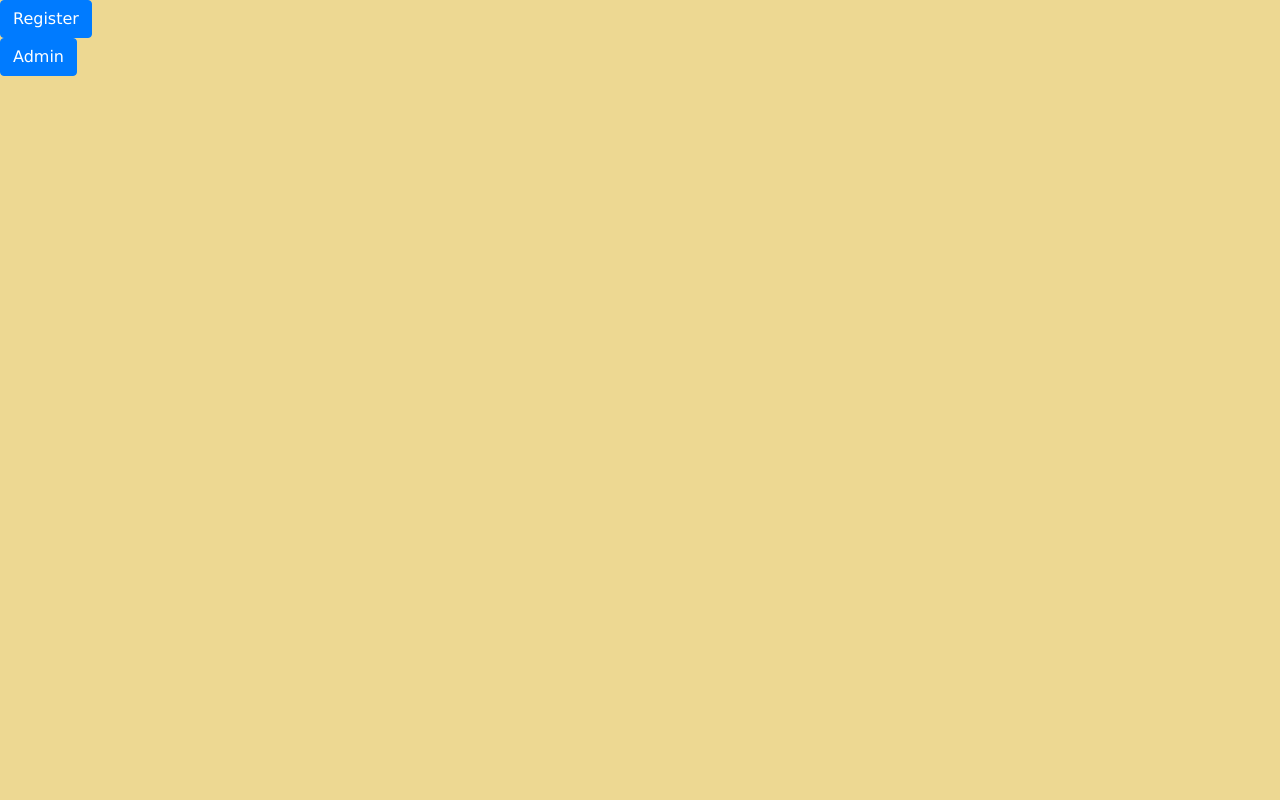
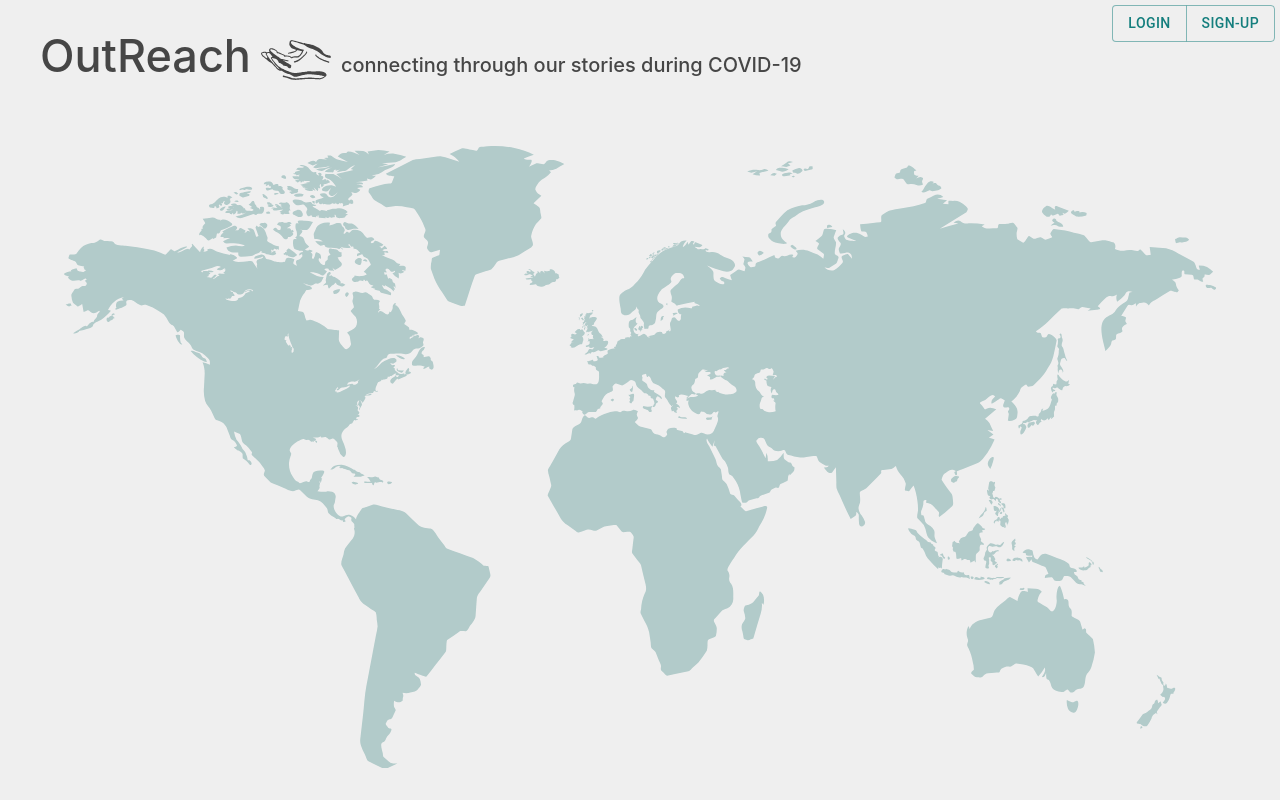
Before and after one commit to mesropy/OutReach, a React (Create React App) app: page / in a window 1280 px wide. Built offline with nearby package versions, Linux system fonts and the light colour scheme.

Commit message:
Install Material UI and use it to improve the look of the home page

```diff
--- a/package.json
+++ b/package.json
@@ -3,6 +3,7 @@
   "version": "0.1.0",
   "private": true,
   "dependencies": {
+    "@material-ui/core": "^4.10.2",
     "@testing-library/jest-dom": "^4.2.4",
     "@testing-library/react": "^9.5.0",
     "@testing-library/user-event": "^7.2.1",
--- /dev/null
+++ b/src/react-components/Home/AccountNavigation/index.js
@@ -0,0 +1,37 @@
+import React from "react";
+import { Link } from "react-router-dom";
+import { Button, ButtonGroup } from "@material-ui/core";
+
+import "./styles.css";
+
+// either displays login and sign-up buttons,
+// or username and logout buttons
+// (depending on whether the user is logged in or not)
+class AccountNavigation extends React.Component{
+  state = {
+    loggedIn: false
+  }
+
+  render () {
+    // get username prop
+    /*const { username } = this.props*/
+
+    return(
+      <ButtonGroup className="account_nav"
+                   variant= "outlined"
+                   color="primary" >
+         {/* TODO: add path to login page */}
+          <Button component= { Link } to={"./../Register"}
+                  className="account_button">
+                  Login
+          </Button>
+          <Button component= { Link } to={"./../Register"}
+                  className="account_button">
+                  Sign-Up
+          </Button>
+      </ButtonGroup>
+    );
+  }
+}
+
+export default AccountNavigation;
--- /dev/null
+++ b/src/react-components/Home/AccountNavigation/styles.css
@@ -0,0 +1,15 @@
+/* styles for account navigation component */
+
+/* set position */
+.account_nav {
+  position: absolute;
+  top: 5px;
+  right: 5px;
+}
+
+/* change look of button when hovered over */
+.MuiButton-root.account_button:hover {
+  text-decoration: none;
+  color: #147E7D;
+
+}
--- /dev/null
+++ b/src/react-components/Home/Header/index.js
@@ -0,0 +1,20 @@
+import React from "react";
+
+import "./styles.css";
+
+/* The Header Component */
+class Header extends React.Component {
+  render() {
+    return (
+      <div >
+          <ul className="header">
+              <li><h1>OutReach</h1></li>
+              <li><img className="logo" src={require("./static/logo.svg")} alt= "logo"/></li>
+              <li><h5>connecting through our stories during COVID-19</h5></li>
+          </ul>
+      </div>
+    );
+  }
+}
+
+export default Header;
--- /dev/null
+++ b/src/react-components/Home/Header/styles.css
@@ -0,0 +1,21 @@
+/* styles for header component */
+
+.header {
+  margin-top: 20px;
+}
+
+.header li {
+  list-style: none;
+  display: inline-block;
+  margin-right: 10px;
+}
+
+.header h1 {
+  font-size: 45px;
+}
+
+.logo {
+    /* height: 35px; */
+    width: 70px;
+    margin-bottom: 15px;
+}
--- /dev/null
+++ b/src/react-components/Home/MapSelection/index.js
@@ -0,0 +1,15 @@
+import React from "react";
+
+import "./styles.css";
+
+class MapSelection extends React.Component {
+  render(){
+    return(
+      <div>
+        <img className="world_map" src={require("./static/world_map.svg")} alt="world map"/>
+      </div>
+    );
+  }
+}
+
+export default MapSelection;
--- /dev/null
+++ b/src/react-components/Home/MapSelection/styles.css
@@ -0,0 +1,5 @@
+.world_map {
+  width: 90%;
+  margin-left: 5%;
+  margin-top: 15px;
+}
--- a/src/react-components/Home/index.js
+++ b/src/react-components/Home/index.js
@@ -1,21 +1,40 @@
 import React from "react";
-import { Link } from "react-router-dom";
-import Button from 'react-bootstrap/Button';
+
 import './styles.css';
 
+// import components
+import Header from "./Header";
+import MapSelection from "./MapSelection";
+import AccountNavigation from "./AccountNavigation";
+
+// customize theme
+import { MuiThemeProvider, createMuiTheme  } from '@material-ui/core/styles';
+
+const theme = createMuiTheme({
+  palette: {
+    primary: {
+      main: "#147E7D",
+    },
+    secondary: {
+      main: "#C73E4E",
+    },
+  },
+});
 
 /* Component for the Home page */
 class Home extends React.Component {
+/*
+  state = {
+    username: "username"
+  }
+*/
   render() {
     return (
-      <div >
-        <Link to={"./../Register"}>
-          <Button variant="primary">Register</Button>
-        </Link>
-        <Link to={"./../Admin"}>
-          <Button variant="primary">Admin</Button>
-        </Link>
-      </div>
+      <MuiThemeProvider theme={theme}>
+        <AccountNavigation /*username={ this.state.username }*/ />
+        <Header />
+        <MapSelection />
+      </MuiThemeProvider>
     );
   }
 }
--- a/src/react-components/main_styles.css
+++ b/src/react-components/main_styles.css
@@ -1,4 +1,5 @@
 body {
-    background-color: #EDD892;
-    font-family: Verdana, Geneva, Tahoma, sans-serif;
+  background-color: #EFEFEF;
+  /*font-family: Verdana, Geneva, Tahoma, sans-serif;*/
+  color: #464646;
 }
```
Also changed, not shown: src/react-components/Home/Header/static/logo.svg (added), src/react-components/Home/MapSelection/static/world_map.svg (added).
